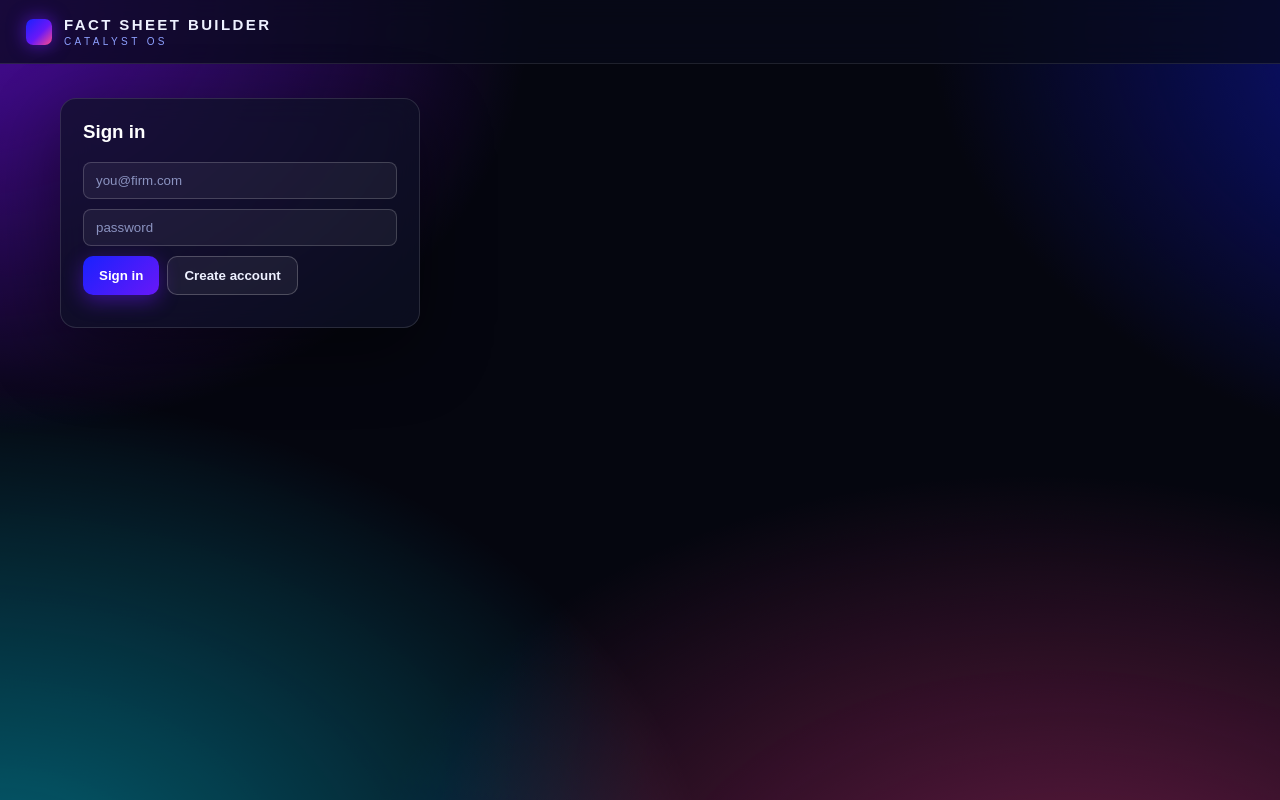
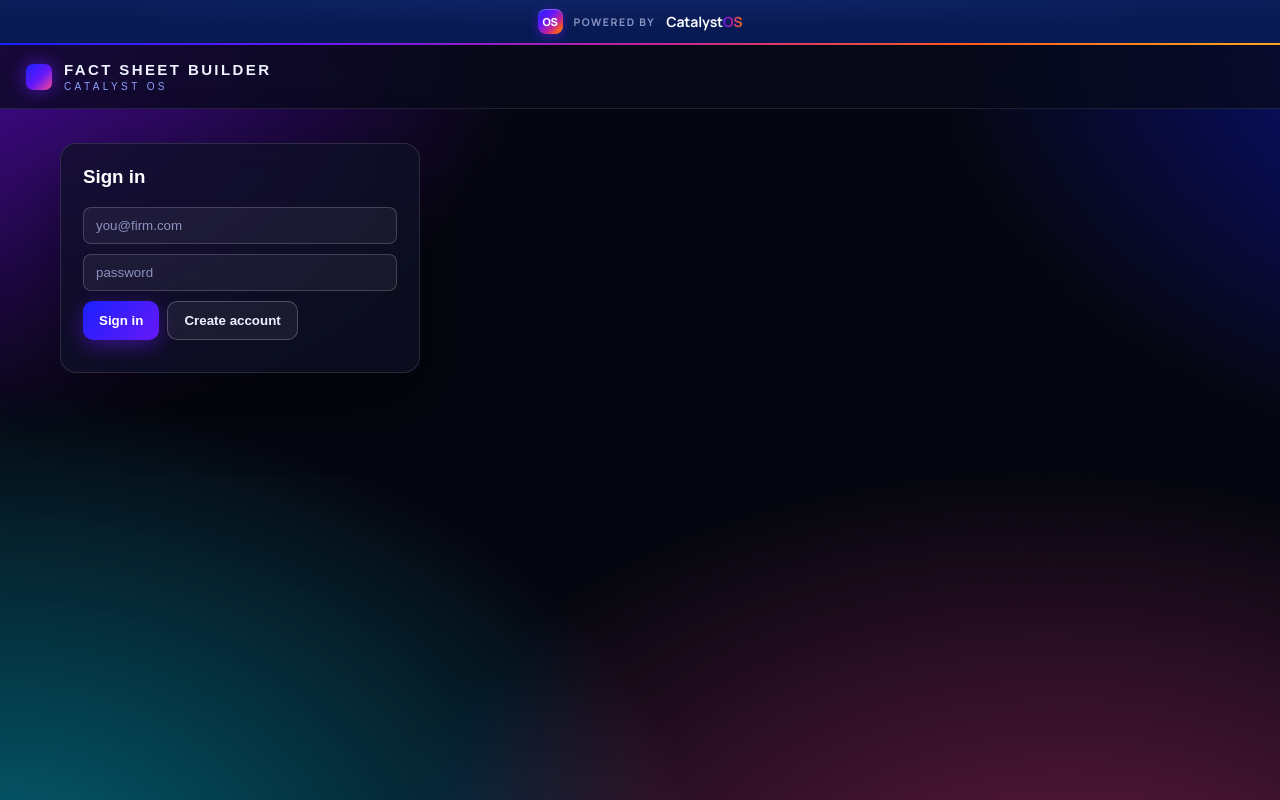
Before and after one commit to CatalystOSPlatform/fact-sheet-builder, a website: page public/index.html in a window 1280 px wide. Drawn offline with nearby package versions, Linux system fonts and the light colour scheme.

Commit message:
Add files via upload

```diff
--- a/public/index.html
+++ b/public/index.html
@@ -4,6 +4,7 @@
 <meta charset="utf-8" />
 <meta name="viewport" content="width=device-width, initial-scale=1" />
 <title>Fact Sheet Builder</title>
+<link href="https://fonts.googleapis.com/css2?family=Manrope:wght@600;700;800&display=swap" rel="stylesheet">
 <script src="https://cdn.jsdelivr.net/npm/@supabase/supabase-js@2"></script>
 <style>
   :root{ --ink:#0B1A4A; --line:#e3e7f3; --accent:#6818F8; }
@@ -54,6 +55,11 @@
 </style>
 </head>
 <body>
+<div style="width:100%; background:radial-gradient(120% 180% at 50% -40%, #12296f 0%, #081A53 60%); border-bottom:2px solid; border-image:linear-gradient(90deg,#1921FE,#6818F8,#C1229C,#FD5920,#FDA71A) 1; padding:9px 20px; display:flex; align-items:center; justify-content:center; gap:11px; font-family:'Manrope',-apple-system,BlinkMacSystemFont,'Segoe UI',system-ui,sans-serif; position:relative; z-index:3;">
+  <span style="width:25px; height:25px; border-radius:8px; background:linear-gradient(135deg,#1921FE,#6818F8 38%,#C1229C 64%,#FD5920 84%,#FDA71A); display:flex; align-items:center; justify-content:center; font-size:11px; font-weight:800; letter-spacing:-0.02em; color:#fff; flex:none; box-shadow:0 3px 10px rgba(105,24,248,0.5), inset 0 1px 0 rgba(255,255,255,0.28);">OS</span>
+  <span style="font-size:10.5px; font-weight:700; letter-spacing:0.15em; text-transform:uppercase; color:#8b95c4;">Powered by</span>
+  <span style="font-size:14px; font-weight:700; letter-spacing:-0.01em; color:#fff;">Catalyst<span style="background:linear-gradient(90deg,#6818F8,#C1229C 50%,#FD7715); -webkit-background-clip:text; background-clip:text; -webkit-text-fill-color:transparent;">OS</span></span>
+</div>
 <header>
   <div class="brand">
     <div class="mark"></div>
```
Also changed, not shown: vercel.json.
